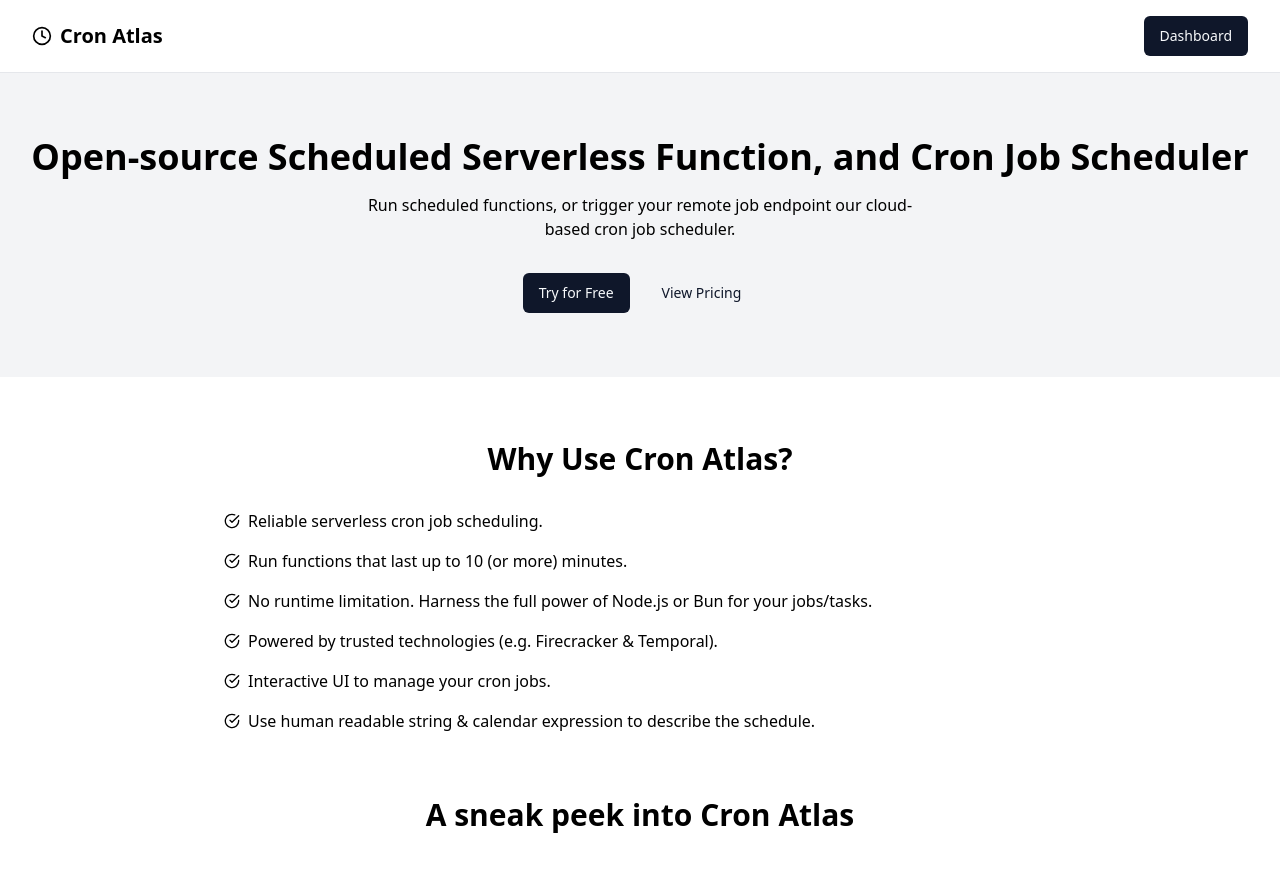
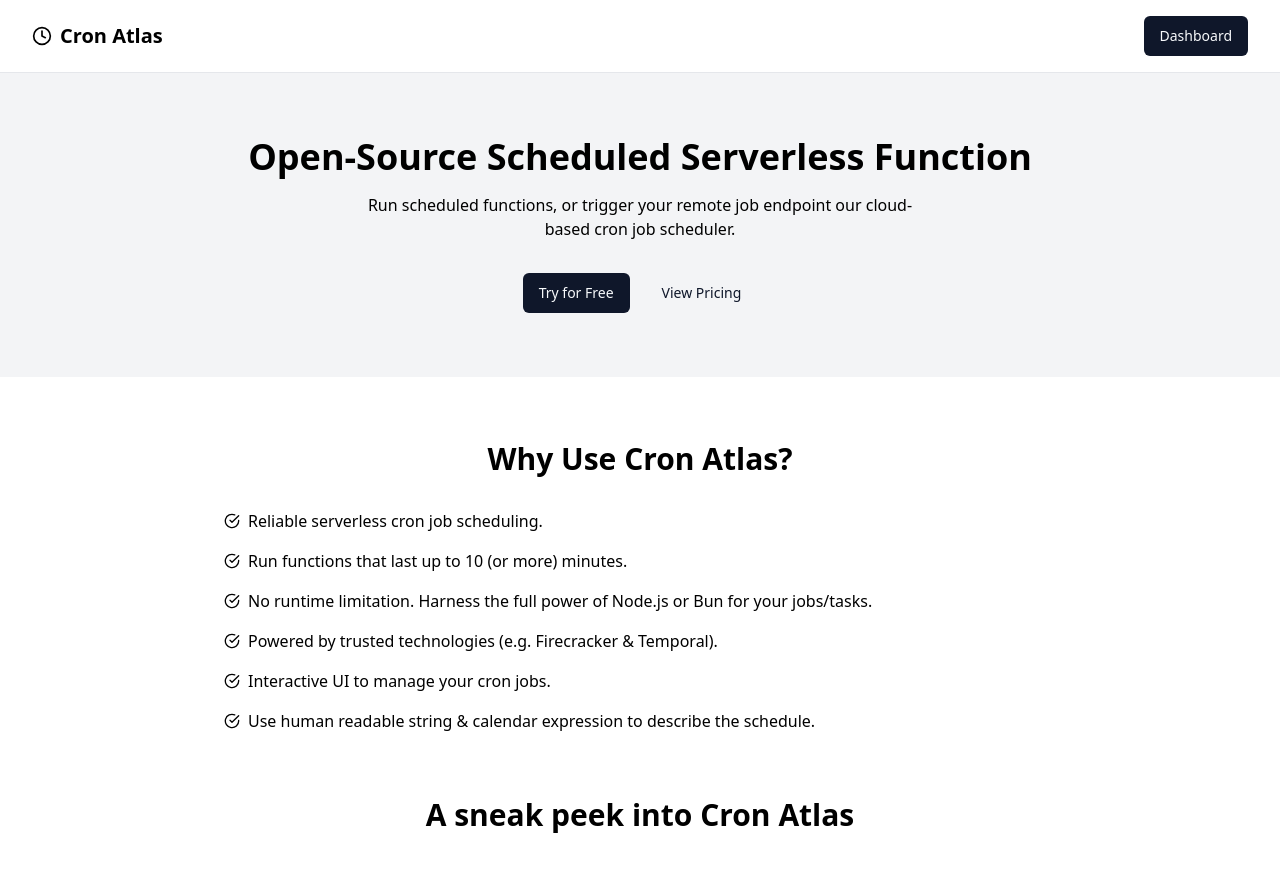
Before and after one commit to pmbanugo/cron-atlas, a React (Vite) app in the folder apps/website/: page / in a window 1280 px wide. Shown: the top 872 px of the page. Built offline with nearby package versions, Linux system fonts and the light colour scheme; grey boxes are pictures that could not be loaded.

Commit message:
website: heading fix

```diff
--- a/apps/website/src/pages/home.tsx
+++ b/apps/website/src/pages/home.tsx
@@ -35,7 +35,7 @@
       </nav>
       <header className="text-center py-16">
         <h2 className="text-4xl font-bold mb-4">
-          Open-source Scheduled Serverless Function, and Cron Job Scheduler
+          Open-Source Scheduled Serverless Function
         </h2>
         <p className="max-w-xl mx-auto mb-8">
           Run scheduled functions, or trigger your remote job endpoint our
```
